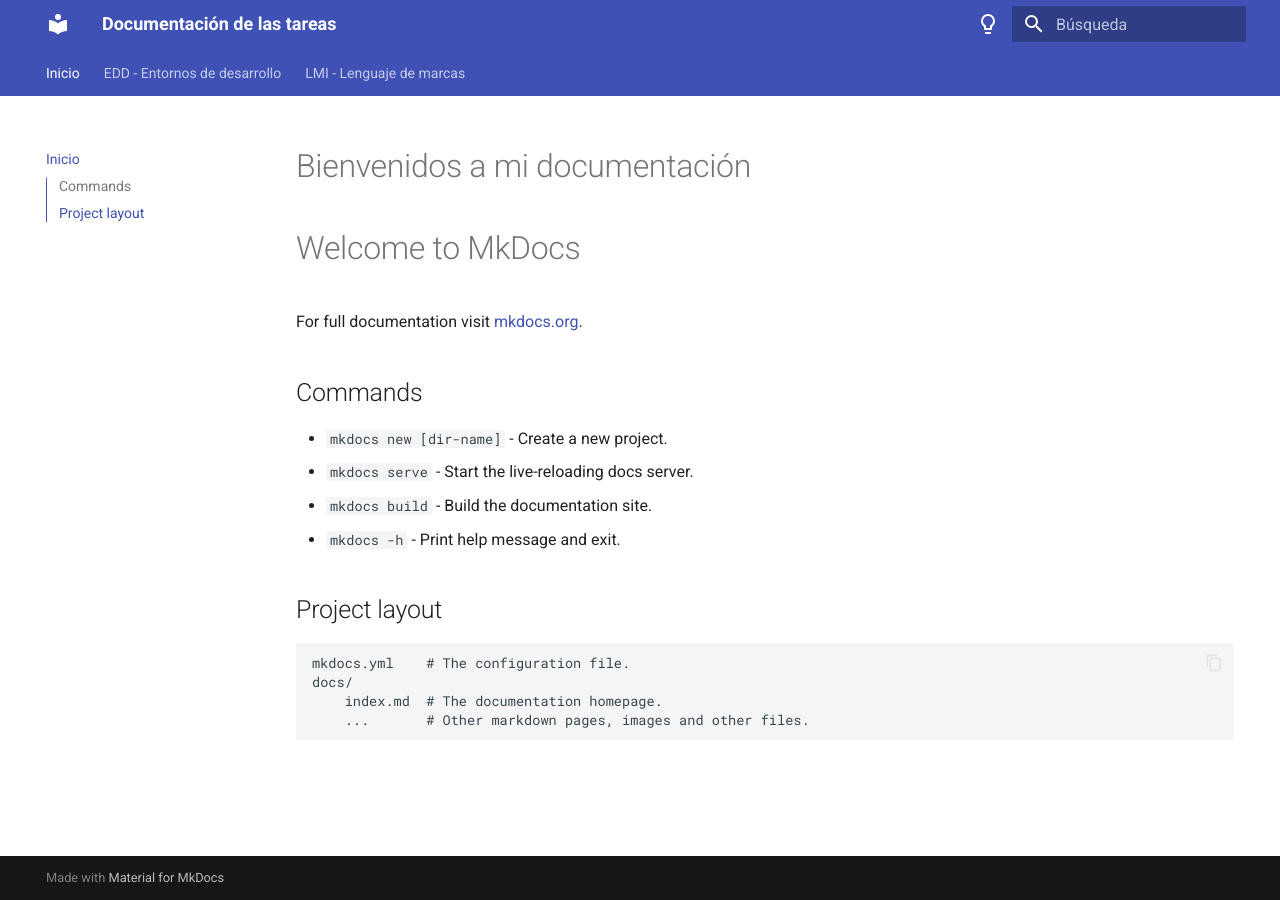
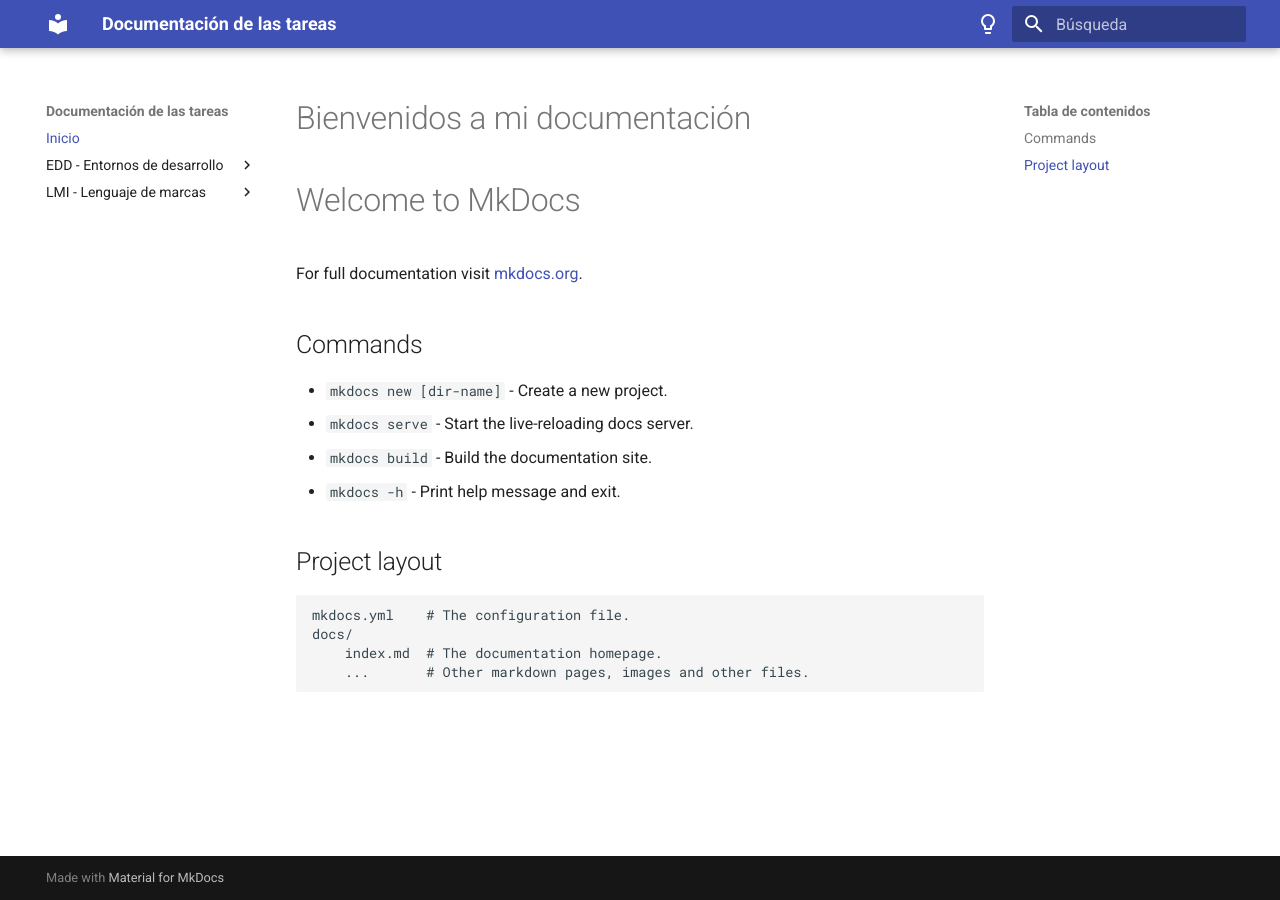
Before and after one commit to andypr97vlc/EDD_LMI, an MkDocs documentation site: the page built from docs/index.md, in a window 1280 px wide. Built offline with MkDocs 1.6.1 and Material for MkDocs 9.7.7, drawn with Linux system fonts in a browser that asks for light colours; old or Windows-style settings are respelled for this version of MkDocs.

Commit message:
Quitados features

```diff
--- a/mkdocs.yml
+++ b/mkdocs.yml
@@ -2,16 +2,7 @@
 theme:
   name: 'material'
   custom_dir: 'docs/overrides'
-  features:
-    - navigation.tabs
-    - navigation.sections
-    - toc.integrate
-    - navigation.top
-    - search.suggest
-    - search.highlight
-    - content.tabs.links
-    - content.code.annotation
-    - content.code.copy
+
   language: es
   palette:
     # Paleta para cambiar a modo oscuro
```
